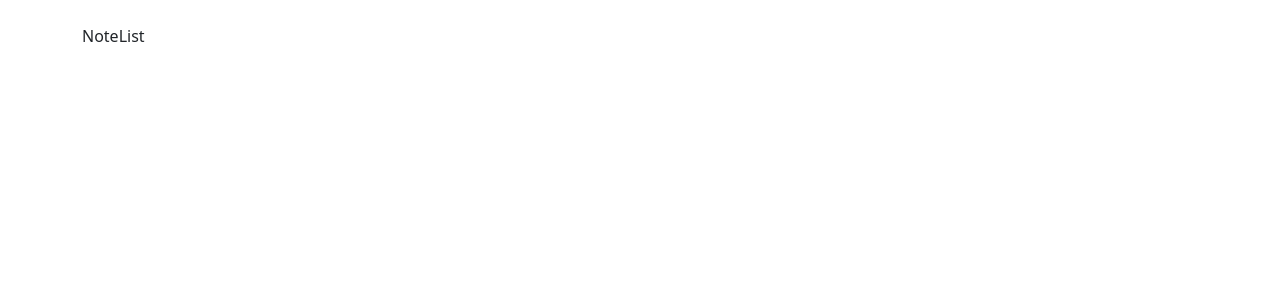
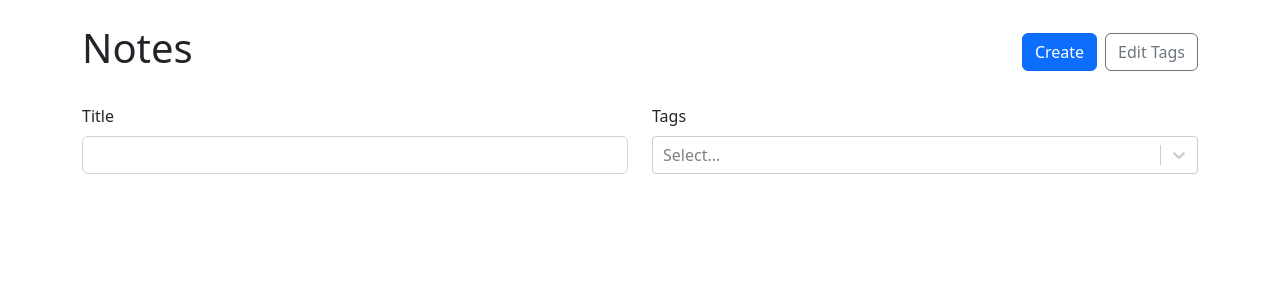
Before and after one commit to alissagaar/NoteApp, a React (Vite) app: page / in a window 1280 px wide. Shown: the top 300 px of the page. Built offline with nearby package versions, Linux system fonts and the light colour scheme.

Commit message:
Markup and logic

```diff
--- a/src/App.tsx
+++ b/src/App.tsx
@@ -55,7 +55,7 @@
   return (
     <Container className='my-4'>
       <Routes>
-        <Route path='/' element={<NoteList />} />
+        <Route path='/' element={<NoteList availableTags={tags} />} />
         <Route path='/new' element={<NewNote onSubmit={onCreateNote} onAddTag={addTag} availableTags={tags} />} />
         <Route path='/:id'>
           <Route index element={<h1>Show</h1>} />
--- a/src/Components/NoteList.tsx
+++ b/src/Components/NoteList.tsx
@@ -1,6 +1,55 @@
-function NoteList() {
+import { useState } from "react"
+import { Row, Col, Stack, Button, Form } from "react-bootstrap"
+import { Link } from "react-router-dom"
+import ReactSelect from "react-select"
+import { Tag } from "../App"
+
+type NoteListProps = {
+    availableTags: Tag[]
+}
+
+function NoteList({availableTags}: NoteListProps) {
+  const [selectedTags, setSelectedTags] = useState<Tag[]>([])
+  const [title, setTitle] = useState('')
   return (
-    <div>NoteList</div>
+    <>
+    <Row className="align-items-center mb-4">
+        <Col><h1>Notes</h1></Col>
+        <Col xs='auto'>
+            <Stack gap={2} direction='horizontal'>
+                <Link to='/new'>
+                    <Button variant="primary">Create</Button>
+                </Link>
+                <Button variant="outline-secondary">Edit Tags</Button>
+            </Stack>
+        </Col>
+    </Row>
+    <Form>
+        <Row className="mb-4">
+            <Col>
+                <Form.Group controlId="title">
+                    <Form.Label>Title</Form.Label>
+                    <Form.Control type="text" value={title} onChange={e => setTitle(e.target.value)} />
+                </Form.Group>
+            </Col>
+            <Col>
+                <Form.Group controlId='tags' >
+                    <Form.Label>Tags</Form.Label>
+                        <ReactSelect
+                            value={selectedTags.map(tag => {
+                            return {label: tag.label, value: tag.id}})}
+                            options={availableTags.map(tag => {
+                                return { label: tag.label, value: tag.id}
+                            })}
+                            onChange={tags => {setSelectedTags(tags.map(tag => {
+                            return { label: tag.label, id: tag.value}}))}}
+                            isMulti
+                        />
+                </Form.Group>
+            </Col>
+        </Row>
+    </Form>
+    </>
   )
 }
 
```
